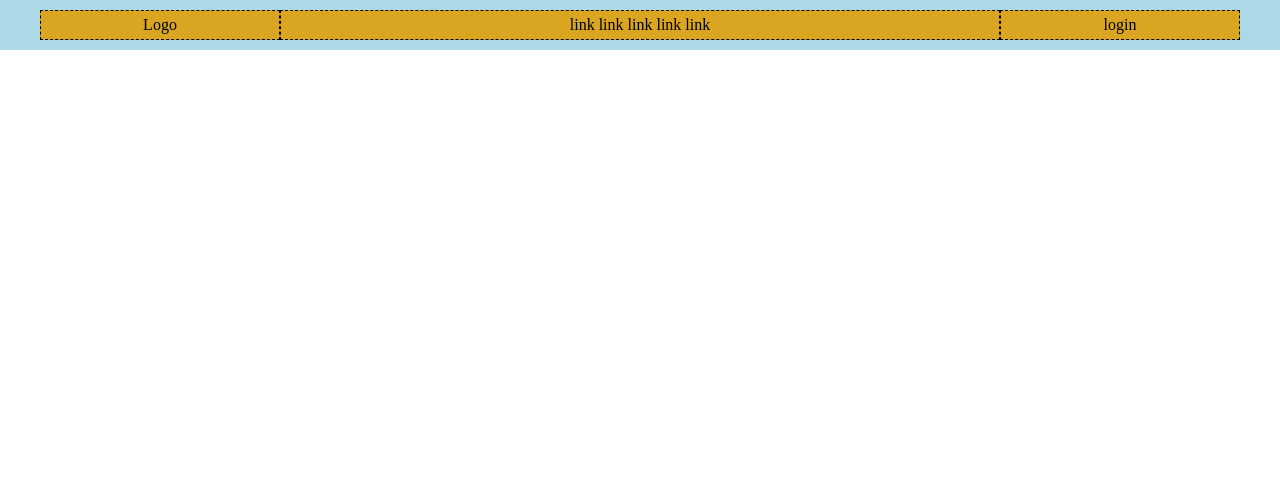
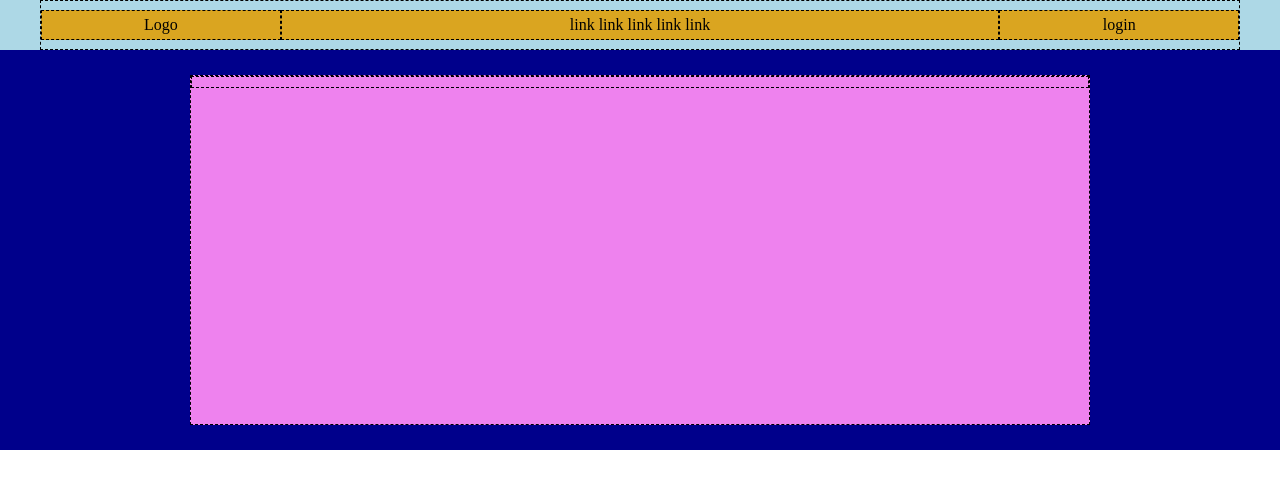
Before and after one commit to Fra-Battaglia/htmlcss-struttura-discord, a plain HTML site: page index.html in a window 1280 px wide. Drawn offline with Linux system fonts and the light colour scheme.

Commit message:
big-img-section-done-comments-added

```diff
--- a/css/style.css
+++ b/css/style.css
@@ -8,9 +8,14 @@
 	max-width: 1200px;
 	margin: 0 auto;
 	height: 100%;
+	border: 1px dashed black;
 }
 
 .row {
+	width: 100%;
+}
+
+.col{
 	width: 100%;
 }
 
@@ -27,7 +32,9 @@
 	padding: 5px 0;
 }
 
-header{
+/* Header */
+
+header {
 	background-color: #ADD8E6;
 	height: 50px;
 }
@@ -40,7 +47,26 @@ nav {
 	text-align: center;
 }
 
-nav .row{
+nav .row {
 	background-color: #DAA520;
 	display: flex;
 }
+
+/* Big Img */
+
+.big-img {
+	background-color: #00008B;
+	height: 400px;
+	display: flex;
+	align-items: center;
+}
+
+.big-img .container {
+	width: 100%;
+	max-width: 900px;
+	height: calc(100% - 50px);
+}
+
+.big-img-content {
+	background-color: #EE82EE;
+}
--- a/index.html
+++ b/index.html
@@ -19,5 +19,12 @@
 			</nav>
 		</div>
 	</header>
+	<div class="big-img">
+		<div class="container big-img-content">
+			<div class="row">
+				<div class="col"></div>
+			</div>
+		</div>
+	</div>
 </body>
 </html>
```
